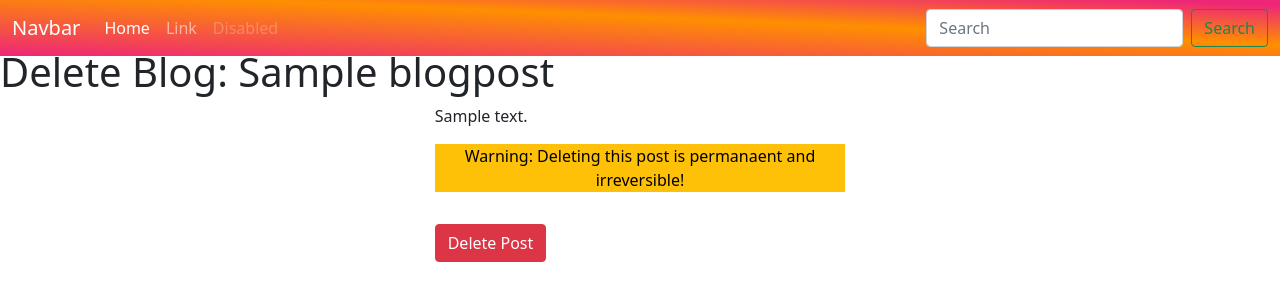
After one commit to LogisticBravo/MS4, a Django app: template blog/templates/delete_post.html in a window 1280 px wide. The commit adds this page. Shown: the top 301 px of the page. Run offline with Django 3.2, Linux system fonts and the light colour scheme; the template is opened without the code that fills it: most values are stand-ins (such as "Sample title", 1, 10 or a date in 2020); some libraries are stand-ins or nearby versions.

Commit message:
Add Edit and delete views and respective html pages.

```diff
--- a/blog/models.py
+++ b/blog/models.py
@@ -1,5 +1,6 @@
 from django.db import models
 from django.urls import reverse
+from datetime import date
 
 
 # Create your models here.
@@ -10,6 +11,7 @@ class BlogPosts(models.Model):
     author = models.ForeignKey('auth.User', on_delete=models.CASCADE, default='auth.User',)
     title = models.CharField(max_length=100)
     body = models.TextField()
+    published_date = models.DateField(auto_now_add=True)
 
     def __str__(self):
         return self.title
--- /dev/null
+++ b/blog/templates/delete_post.html
@@ -0,0 +1,20 @@
+{% extends "base.html" %}
+{% load static %}
+
+{% block extra_js %}
+<script src="{% static 'blog/js/blog.js' %}" defer></script>
+{% endblock %}
+
+{% block content %}
+<h1 class="mt-5">Delete Blog: {{ blogposts.title }}</h1>
+<div class="row justify-content-center">
+    <div class="col-4">
+<form method="POST">
+    {% csrf_token %}
+    <p>{{ blogposts.body }}</p>
+    <p class="btn-warning text-center">Warning: Deleting this post is permanaent and irreversible!</p>
+    <button class="btn btn-danger mt-3">Delete Post</button>
+</form>
+</div>
+</div>
+{% endblock %}
--- a/blog/urls.py
+++ b/blog/urls.py
@@ -4,4 +4,7 @@ from . import views
 urlpatterns = [
     path('', views.BlogPostView.as_view(), name='blog'),
     path('add/', views.CreatePostView.as_view(), name='add_post'),
+    path('posts/<int:pk>', views.FullPostView.as_view(), name='post'),
+    path('posts/edit/<int:pk>', views.EditPostView.as_view(), name='edit_post'),
+    path('posts/<int:pk>/delete', views.DeletePostView.as_view(), name='delete_post'),
 ]
--- a/static/css/base.css
+++ b/static/css/base.css
@@ -5,7 +5,12 @@
     background-color: #454545;
   }
 
-  .hexagon {
+.bg-colorgradient {
+    background-image: linear-gradient(to bottom left, #ee2677 5%, #ff8f00 40%, #ee2677 100%,#fff 0%);
+    border-color: #ee2677;
+  }
+
+.hexagon {
     width: 260px;
     height: 150px;
     background-color: rgba(255, 255, 255, .25);
--- a/templates/base.html
+++ b/templates/base.html
@@ -42,7 +42,7 @@
 <div class="">Messages go here</div>
 {% endif %}
 
-  <nav class="navbar fixed-top navbar-expand-lg navbar-dark bg-onyx">
+  <nav class="navbar fixed-top navbar-expand-lg navbar-dark bg-colorgradient">
     <div class="container-fluid">
       <a class="navbar-brand" href="#">Navbar</a>
       <button class="navbar-toggler" type="button" data-bs-toggle="collapse" data-bs-target="#navbarTogglerDemo02"
```
Also changed, not shown: blog/templates/blog/blogposts_list.html (+5 -3 lines), blog/templates/edit_post.html (added, +19 -0 lines), blog/templates/post.html (added, +19 -0 lines), blog/views.py (+20 -1 lines), blog/migrations/0002_auto_20211025_2131.py (added).
